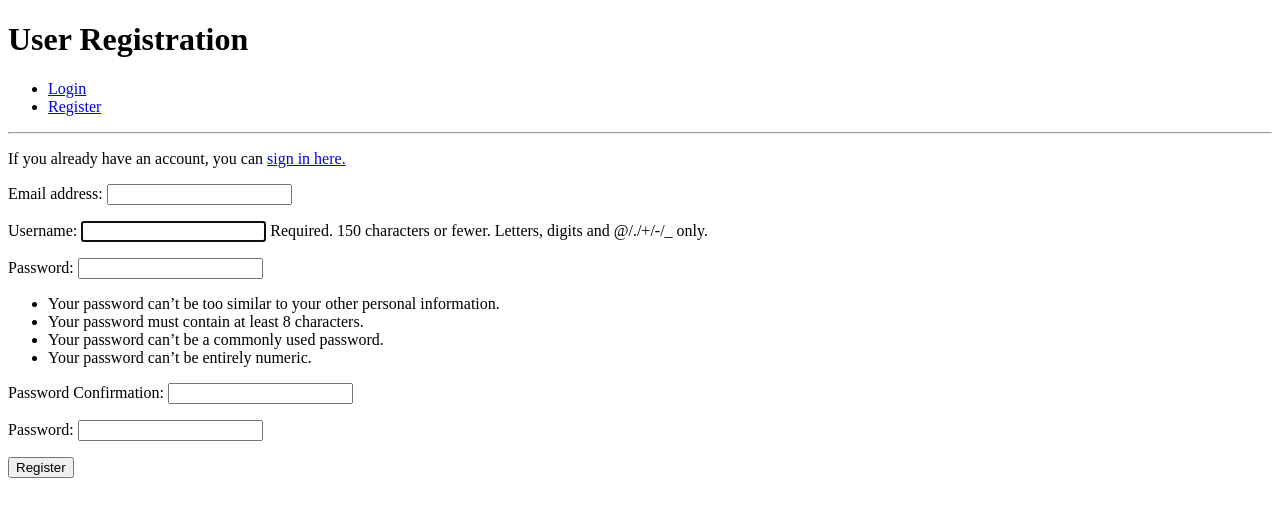
After one commit to weekend79/my_first_django_project, a Django app: page /accounts/register/ in a window 1280 px wide. The commit adds this page. Shown: the top 517 px of the page. Run offline with Django 3.2, Linux system fonts and the light colour scheme.

Commit message:
registration form

```diff
--- a/accounts/forms.py
+++ b/accounts/forms.py
@@ -1,4 +1,8 @@
 from django import forms
+from django.contrib.auth.models import User
+from django.contrib.auth.forms import UserCreationForm
+from django.core.exceptions import ValidationError
+
 
 
 class UserLoginForm(forms.Form):
@@ -6,3 +10,17 @@ class UserLoginForm(forms.Form):
 
     username = forms.CharField()
     password = forms.CharField(widget=forms.PasswordInput)
+
+
+class UserRegistrationForm(UserCreationForm):
+    """Form used to register a new user"""
+
+    password = forms.CharField(
+        widget=forms.PasswordInput)
+    password2 = forms.CharField(
+        label="Password Confirmation",
+        widget=forms.PasswordInput)
+
+    class Meta:
+        model = User
+        fields = ['email', 'username', 'password1', 'password2']
--- a/accounts/templates/login.html
+++ b/accounts/templates/login.html
@@ -4,7 +4,7 @@
 
 {% block page_heading %}User Login{% endblock %}
 {% block content %}
-<form method="POST">
+<form method="POST">{{ csrf_input }}
         {% csrf_token %}
         {{ login_form }}
         <button type="submit">Login</button>
--- /dev/null
+++ b/accounts/templates/registration.html
@@ -0,0 +1,15 @@
+{% extends 'base.html' %}
+
+{% block page_title %}Registration Page{% endblock %}
+
+{% block page_heading %}User Registration{% endblock %}
+{% block content %}
+<p>If you already have an account, you can <a href="{% url 'login' %}">sign in here.</a></p>
+
+<form method="POST">{{ csrf_input }}
+        {% csrf_token %}
+        {{ registration_form.as_p }}
+        <button type="submit">Register</button>
+    </form>
+
+{% endblock %}
--- a/accounts/views.py
+++ b/accounts/views.py
@@ -1,12 +1,14 @@
 from django.shortcuts import render, redirect, reverse
 from django.contrib import auth, messages
-from accounts.forms import UserLoginForm
+from django.contrib.auth.decorators import login_required
+from accounts.forms import UserLoginForm, UserRegistrationForm
 
 def index(request):
     """Return the index.html file """
     return render(request, 'index.html')
 
 
+@login_required
 def logout(request):
     """Log out user"""
     auth.logout(request)
@@ -16,6 +18,8 @@ def logout(request):
 
 def login(request):
     """Return the Login page"""
+    if request.user.is_authenticated:
+        return redirect(reverse('index'))
     if request.method == "POST":
         login_form = UserLoginForm(request.POST)
 
@@ -27,9 +31,16 @@ def login(request):
             if user:
                 auth.login(user=user, request=request)
                 messages.success(request, "You have successfully logged in!")
+                return redirect(reverse('index'))
             else:
                 login_form.add_error(None, "Your username or password is incorrect!")
-
     else:
         login_form = UserLoginForm()
     return render(request, 'login.html', {"login_form": login_form})
+
+
+def registration(request):
+    """Render the registration page"""
+    registration_form = UserRegistrationForm()
+    return render(request, 'registration.html', {
+        "registration_form": registration_form})
--- a/django_auth/urls.py
+++ b/django_auth/urls.py
@@ -15,11 +15,12 @@ Including another URLconf
 """
 from django.conf.urls import url
 from django.contrib import admin
-from accounts.views import index, logout, login
+from accounts.views import index, logout, login, registration
 
 urlpatterns = [
     url(r'^admin/', admin.site.urls),
     url(r'^$', index, name="index" ),
     url(r'^accounts/logout/$', logout, name="logout"),
-    url(r'^accounts/login/$', login, name="login")
+    url(r'^accounts/login/$', login, name="login"),
+    url(r'^accounts/register/$', registration, name="registration"),
 ]
--- a/templates/base.html
+++ b/templates/base.html
@@ -7,7 +7,7 @@
     <title>{% block page_title %}{% endblock %} </title>
 </head>
 <body>
-    <h1>{% block page_heading %}{% endblock%}</h1>
+    <h1>{% block page_heading %}{% endblock %}</h1>
 
     <nav>
         <ul>
@@ -16,7 +16,7 @@
             <li><a href="{% url 'logout' %}">Logout</a></li>
             {% else %}
             <li><a href="{% url 'login' %}">Login</a></li>
-            <li><a href="#">Register</a></li>
+            <li><a href="{% url 'registration' %}">Register</a></li>
             {% endif %}
 
 
```
Also changed, not shown: db.sqlite3.
